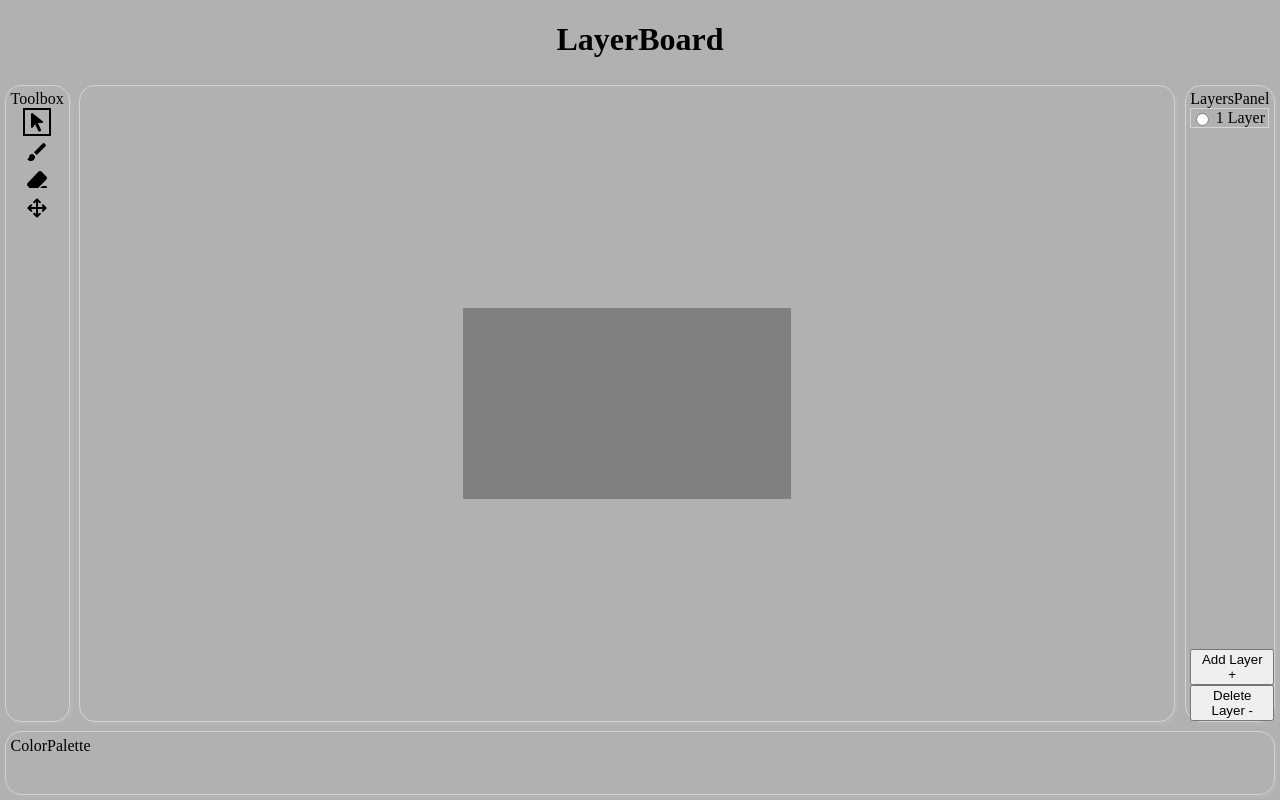
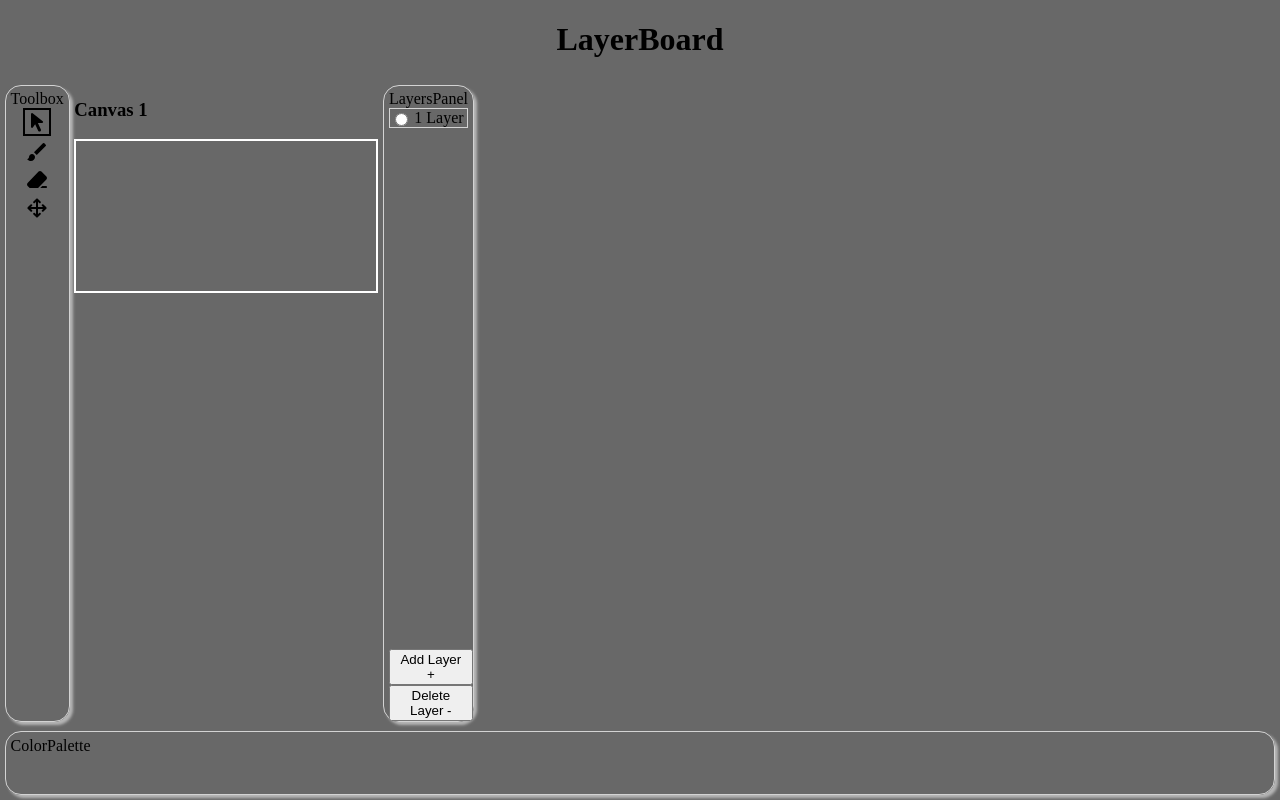
Before and after one commit to yogeshwar-b/Layerboard, a React (Vite) app: page / in a window 1280 px wide. Built offline with nearby package versions, Linux system fonts and the light colour scheme.

Commit message:
Refactored the Canvas layers container and board

```diff
--- a/index.css
+++ b/index.css
@@ -5,7 +5,7 @@ body {
 
 html {
   height: 100%;
-  background-color: rgb(177, 177, 177);
+  background-color: rgb(104, 104, 104);
 }
 
 #root {
--- a/src/LayerBoard.tsx
+++ b/src/LayerBoard.tsx
@@ -5,10 +5,13 @@ import { LayersPanel } from './panels/LayersPanel'
 import { Toolbox } from './panels/Toolbox'
 import './styles/utils.css'
 import { Tools } from './enums/tools'
+import { CanvasContainer, CanvasHandle } from './panels/CanvasContainer'
 
 function LayerBoard() {
   const ToolRef = useRef<Tools>(Tools.None)
   const BoardRef = useRef<LayersHandle>(null)
+  const CanvasContainerRef = useRef<CanvasHandle>(null)
+
   return (
     <div className='flex-col height-max'>
       <h1 className='text-center'>LayerBoard</h1>
@@ -17,14 +20,16 @@ function LayerBoard() {
           className='rounded-1 m-1 p-1 shadow-1 border-small flex-col flex-center'
           ToolRef={ToolRef}
         />
-        <Board
+        {/* <Board
           className='flex-grow height-auto rounded-1 m-1 p-1 shadow-1 border-small board'
           toolRef={ToolRef}
           ref={BoardRef}
-        />
+        /> */}
+        <CanvasContainer ref={CanvasContainerRef} ToolRef={ToolRef} />
         <LayersPanel
           className='rounded-1 m-1 p-1 shadow-1 border-small pos-rel'
           BoardRef={BoardRef}
+          CanvasContainerRef={CanvasContainerRef}
         />
       </div>
       <ColorPalette className='palette rounded-1 m-1 p-1 shadow-1 border-small' />
--- a/src/components/LayerButton.tsx
+++ b/src/components/LayerButton.tsx
@@ -13,10 +13,13 @@ export const LayerButton = (props: LayerButtonProps) => {
           props.onChecked(props.name)
         }}
         type='radio'
-        id={props.name}
+        id={props.name + 'radio'}
         name='test'
       />
-      <label htmlFor={props.name} style={{ flex: 1, textAlign: 'center' }}>
+      <label
+        htmlFor={props.name + 'radio'}
+        style={{ flex: 1, textAlign: 'center' }}
+      >
         {props.name} Layer
       </label>
     </div>
--- a/src/panels/Board.tsx
+++ b/src/panels/Board.tsx
@@ -6,7 +6,7 @@ import {
   useEffect,
   useImperativeHandle,
   useReducer,
-  useRef,
+  useRef
 } from 'react'
 import React from 'react'
 
@@ -32,7 +32,7 @@ export const Board = React.memo(
       deleteLayer(layerName) {
         console.log('delete layer called')
         dispatch({ type: 'delete', layerName })
-      },
+      }
     }))
     // useEffect(() => {
     //   if (canvasRef.current) {
@@ -86,8 +86,10 @@ interface BoardLayerProps {
 const BoardLayer = React.memo(
   ({ isDrawing, toolRef, layerName }: BoardLayerProps) => {
     const canvasRef = useRef<HTMLCanvasElement>(null)
-    let prevX = 0
-    let prevY = 0
+    const posRef = useRef<{ prevX: number; prevY: number }>({
+      prevX: 0,
+      prevY: 0
+    })
 
     useEffect(() => {
       console.log('reloading ' + layerName)
@@ -110,8 +112,8 @@ const BoardLayer = React.memo(
             isDrawing.current = true
             if (canvasRef.current) {
               const rect: DOMRect = canvasRef.current?.getBoundingClientRect()
-              prevX = e.clientX - rect.left
-              prevY = e.clientY - rect.top
+              posRef.current.prevX = e.clientX - rect.left
+              posRef.current.prevY = e.clientY - rect.top
             }
           }
         }}
@@ -126,15 +128,15 @@ const BoardLayer = React.memo(
               const currY = e.clientY - rect.top
               if (!ctx) return
               ctx.beginPath()
-              ctx.moveTo(prevX, prevY)
+              ctx.moveTo(posRef.current.prevX, posRef.current.prevY)
               ctx.lineTo(currX, currY)
               ctx.strokeStyle = 'black'
               ctx.lineWidth = 2
               ctx.stroke()
               ctx.closePath()
               ctx.save()
-              prevX = currX
-              prevY = currY
+              posRef.current.prevX = currX
+              posRef.current.prevY = currY
             }
           }
         }}
--- /dev/null
+++ b/src/panels/CanvasContainer.tsx
@@ -0,0 +1,169 @@
+import {
+  MouseEvent,
+  forwardRef,
+  useImperativeHandle,
+  useReducer,
+  useRef
+} from 'react'
+import { Tools } from '../enums/tools'
+import '../styles/utils.css'
+
+type posRef = {
+  prevX: number
+  prevY: number
+}
+export interface CanvasHandle {
+  CanvasAdd: (name: string) => void
+  CanvasDel: (name: string) => void
+}
+interface CanvasContainerProps {
+  ToolRef: React.MutableRefObject<Tools>
+}
+export const CanvasContainer = forwardRef(
+  ({ ToolRef }: CanvasContainerProps, ref) => {
+    const [CanvasList, dispatch] = useReducer(CanvasReducer, ['1'])
+    useImperativeHandle(ref, () => ({
+      test() {
+        console.log('testcalled')
+      },
+      CanvasDel(name: string) {
+        console.log(`deleting ${name} from ${CanvasList}`)
+        if (CanvasList.includes(name)) {
+          dispatch({ type: 'delete', canvasName: name })
+        } else {
+          console.log('not found')
+        }
+      },
+      CanvasAdd(name: string) {
+        // console.log("testcalled");
+        if (CanvasList.includes(name)) {
+          dispatch({ type: 'add', canvasName: name + '(1)' })
+        } else {
+          dispatch({ type: 'add', canvasName: name })
+        }
+      }
+    }))
+    function handleDelete(canvasId: string) {
+      dispatch({ type: 'delete', canvasName: canvasId })
+    }
+    return (
+      <div className='flex-row flex-wrap'>
+        {CanvasList.map((c: string) => {
+          return (
+            <CanvasBox
+              canvasId={c}
+              handleDelete={handleDelete}
+              key={c}
+              toolRef={ToolRef}
+            />
+          )
+        })}
+      </div>
+    )
+  }
+)
+
+interface CanvasBoxProps {
+  canvasId: string
+  handleDelete: (canvasId: string) => void
+  toolRef: React.MutableRefObject<Tools>
+}
+const CanvasBox = ({ canvasId, handleDelete, toolRef }: CanvasBoxProps) => {
+  const canvasRef = useRef<HTMLCanvasElement>(null)
+  const posRef = useRef<posRef>({
+    prevX: 0,
+    prevY: 0
+  })
+  const isDrawing = useRef<boolean>(false)
+
+  return (
+    <div>
+      <h3>Canvas {canvasId}</h3>
+      <canvas
+        id={canvasId}
+        ref={canvasRef}
+        style={{ border: 'solid 2px white' }}
+        onMouseDown={(e) => {
+          if (toolRef.current == Tools.Brush)
+            MouseDownHandle(e, isDrawing, canvasRef, posRef)
+        }}
+        onMouseMove={(e) => {
+          if (toolRef.current == Tools.Brush)
+            MouseMoveHandle(e, isDrawing, canvasRef, posRef)
+        }}
+        onMouseUp={() => {
+          isDrawing.current = false
+        }}
+        onMouseOut={() => {
+          isDrawing.current = false
+        }}
+      ></canvas>
+      {/* <button
+        onClick={() => {
+          handleDelete(canvasId)
+        }}
+      >
+        Delete Canvas
+      </button> */}
+    </div>
+  )
+}
+
+interface action {
+  type: string
+  canvasName: string
+}
+const CanvasReducer = (CanvasList: string[], action: action) => {
+  switch (action.type) {
+    case 'add':
+      return [...CanvasList, action.canvasName]
+    case 'delete':
+      console.log(`deleting ${action.canvasName} from ${CanvasList}`)
+      return CanvasList.filter((c) => {
+        if (c != action.canvasName) return c
+      })
+    default:
+      return CanvasList
+  }
+}
+
+//Mouse related functions dont care about these
+
+function MouseDownHandle(
+  e: MouseEvent,
+  isDrawing: React.MutableRefObject<boolean>,
+  canvasRef: React.RefObject<HTMLCanvasElement>,
+  posRef: React.MutableRefObject<posRef>
+) {
+  isDrawing.current = true
+  const rect: DOMRect | undefined = canvasRef.current?.getBoundingClientRect()
+  if (rect) {
+    posRef.current.prevX = e.clientX - rect.left
+    posRef.current.prevY = e.clientY - rect.top
+  }
+}
+
+function MouseMoveHandle(
+  e: MouseEvent,
+  isDrawing: React.MutableRefObject<boolean>,
+  canvasRef: React.RefObject<HTMLCanvasElement>,
+  posRef: React.MutableRefObject<posRef>
+) {
+  if (isDrawing.current && canvasRef.current) {
+    const ctx = canvasRef.current.getContext('2d')
+    if (canvasRef.current) {
+      const rect: DOMRect = canvasRef.current?.getBoundingClientRect()
+      const currX = e.clientX - rect.left
+      const currY = e.clientY - rect.top
+      if (!ctx) return
+      ctx.beginPath()
+      ctx.moveTo(posRef.current.prevX, posRef.current.prevY)
+      ctx.lineTo(currX, currY)
+      ctx.strokeStyle = 'white'
+      ctx.lineWidth = 2
+      ctx.stroke()
+      posRef.current.prevX = currX
+      posRef.current.prevY = currY
+    }
+  }
+}
--- a/src/panels/LayersPanel.tsx
+++ b/src/panels/LayersPanel.tsx
@@ -2,13 +2,19 @@ import { RefObject, useEffect, useReducer, useRef } from 'react'
 import { LayerButton } from '../components/LayerButton'
 import { LayersHandle } from './Board'
 import '../styles/utils.css'
+import { CanvasHandle } from './CanvasContainer'
 
 interface LayersPanelProps {
   className: string
   BoardRef: RefObject<LayersHandle>
+  CanvasContainerRef: React.RefObject<CanvasHandle>
 }
 
-export const LayersPanel = ({ className, BoardRef }: LayersPanelProps) => {
+export const LayersPanel = ({
+  className,
+  BoardRef,
+  CanvasContainerRef
+}: LayersPanelProps) => {
   const [layerButtons, dispatch]: [number[], React.Dispatch<action>] =
     useReducer(layerButtonsReducer, [1])
   const layerPanelRef = useRef<HTMLDivElement>(null)
@@ -45,19 +51,26 @@ export const LayersPanel = ({ className, BoardRef }: LayersPanelProps) => {
         <button
           onClick={() => {
             dispatch({ type: 'Add', activeLayer: activeLayer.current })
-            if (BoardRef?.current) {
-              BoardRef.current.addLayer(String(Math.max(...layerButtons) + 1))
-            }
+            // if (BoardRef?.current) {
+            //   BoardRef.current.addLayer(String(Math.max(...layerButtons) + 1))
+            // }
+            if (CanvasContainerRef?.current)
+              CanvasContainerRef.current.CanvasAdd(
+                String(Math.max(...layerButtons) + 1)
+              )
           }}
         >
           Add Layer +
         </button>
         <button
           onClick={() => {
-            if (BoardRef?.current) {
-              BoardRef.current.deleteLayer(String(activeLayer.current))
-            }
+            // if (BoardRef?.current) {
+            //   BoardRef.current.deleteLayer(String(activeLayer.current))
+            // }
+
             dispatch({ type: 'Delete', activeLayer: activeLayer.current })
+            if (CanvasContainerRef?.current)
+              CanvasContainerRef.current.CanvasDel(String(activeLayer.current))
           }}
         >
           Delete Layer -
--- a/src/styles/utils.css
+++ b/src/styles/utils.css
@@ -28,7 +28,9 @@
 .flex-center {
   align-items: center;
 }
-
+.flex-wrap {
+  flex-wrap: wrap;
+}
 .height-max {
   height: 100%;
 }
```
Also changed, not shown: 1 other file (tests, documents, lock files or other folders).
